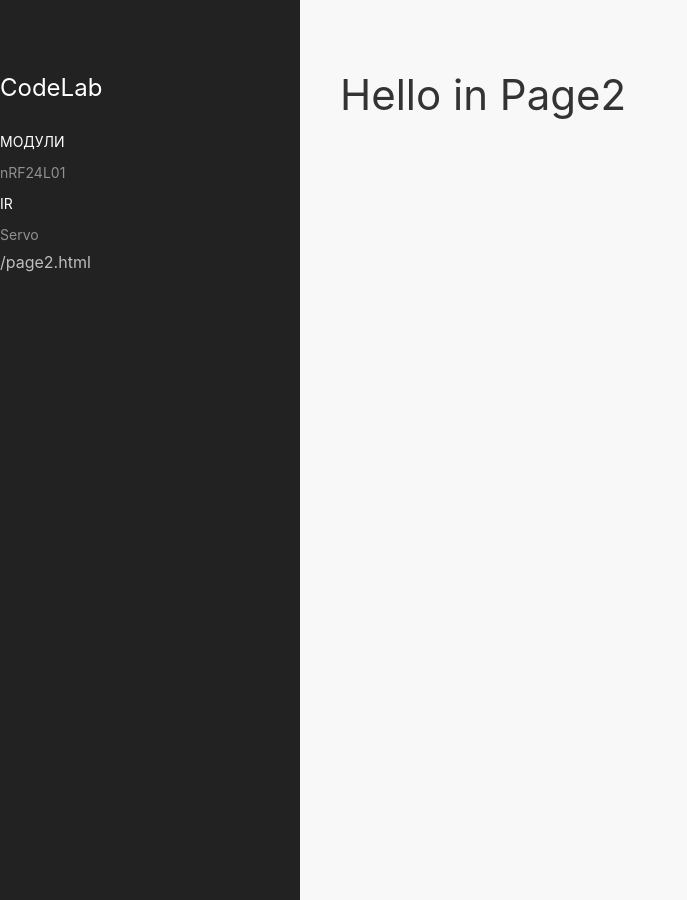
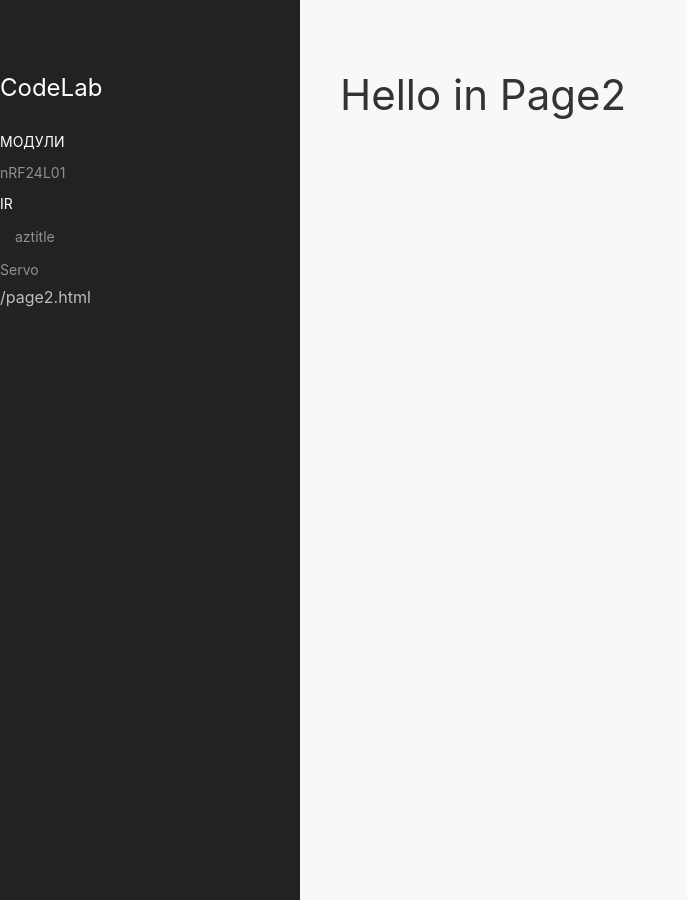
Before and after one commit to ProjectErlon/ProjectErlon.github.io, a Jekyll site: the page built from page2.md, in a window 1280 px wide. Shown: the whole page, without its empty margins (0-687 px from the left). Built offline with Jekyll 4.4.1, drawn with Linux system fonts in a browser that asks for light colours; nearby versions of some CDN libraries.

Commit message:
Update page2.md

```diff
--- a/page2.md
+++ b/page2.md
@@ -2,5 +2,12 @@
 title: Page2
 layout: default
 sidebar: test
+nav:
+  level_1:
+    - title: 'aztitle'
+      url: '#h1'
+      level_2:
+        - title: 'azsubtitle'
+          url: '#h2'
 ---
 # Hello in Page2
```
